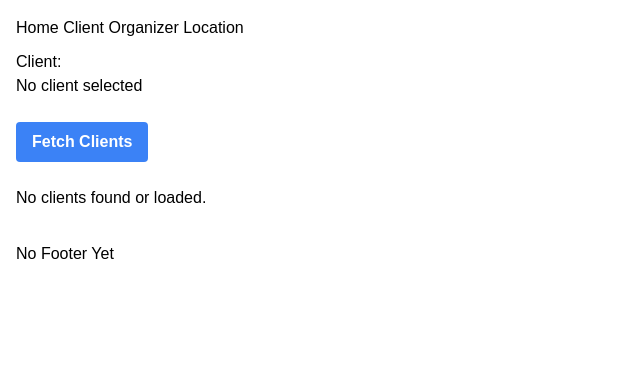
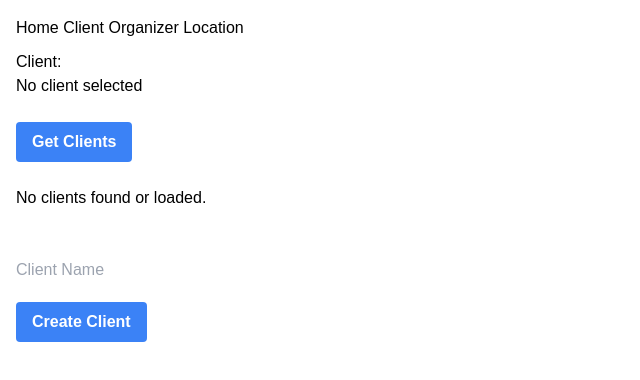
Before and after one commit to aaronsisler/services.events-admin-ui, a Next.js app: page /client in a window 1280 px wide. Shown: the top 380 px of the page, without its empty margins (0-640 px from the left). Built offline with nearby package versions, Linux system fonts and the light colour scheme.

Commit message:
Lots of quick thoughts around getting things working... Next steps TBD

```diff
--- a/package.json
+++ b/package.json
@@ -12,6 +12,7 @@
     "next": "14.2.14",
     "react": "^18",
     "react-dom": "^18",
+    "react-hook-form": "^7.53.1",
     "zustand": "^5.0.0"
   },
   "devDependencies": {
--- /dev/null
+++ b/src/app/client/client-display.tsx
@@ -0,0 +1,17 @@
+import React from "react";
+
+import { Client } from "./client";
+
+interface ClientDisplayProps {
+  client: Client | undefined;
+}
+
+const ClientDisplay = ({ client }: ClientDisplayProps) => (
+  <React.Fragment>
+    Client:
+    <br />
+    {client?.name || "No client selected"}
+  </React.Fragment>
+);
+
+export { ClientDisplay };
--- /dev/null
+++ b/src/app/client/client-dto.ts
@@ -0,0 +1,3 @@
+export interface ClientDto {
+  name: string;
+}
--- /dev/null
+++ b/src/app/client/client-form.tsx
@@ -0,0 +1,42 @@
+import { useForm } from "react-hook-form";
+import { useId } from "react";
+
+import { ClientDto } from "./client-dto";
+
+interface ClientFormProps {
+  createClient(name: string): void;
+}
+
+const ClientForm = ({ createClient }: ClientFormProps) => {
+  const { register, handleSubmit, reset } = useForm();
+
+  const nameInputId = useId();
+
+  const onSubmit = ({ name }: ClientDto) => {
+    createClient(name);
+    reset();
+  };
+
+  return (
+    <form
+      className=""
+      // eslint-disable-next-line @typescript-eslint/no-explicit-any
+      onSubmit={handleSubmit((data: any) => onSubmit({ ...data }))}
+    >
+      <input
+        id={nameInputId}
+        type="text"
+        placeholder="Client Name"
+        {...register("name")}
+      />
+      <br />
+      <input
+        className="btn btn-blue mt-5"
+        type="submit"
+        value="Create Client"
+      />
+    </form>
+  );
+};
+
+export { ClientForm };
--- /dev/null
+++ b/src/app/client/client-list.tsx
@@ -0,0 +1,27 @@
+import React from "react";
+
+import { Client } from "./client";
+
+interface ClientListProps {
+  clients: Client[];
+  setClient(clientId: string): void;
+}
+
+const ClientList = ({ clients, setClient }: ClientListProps) => (
+  <React.Fragment>
+    <ul>
+      {clients.map((client, index) => (
+        <li key={index}>
+          <button
+            className="btn btn-blue my-3"
+            onClick={() => setClient(client.clientId)}
+          >
+            {client.name}
+          </button>
+        </li>
+      ))}
+    </ul>
+  </React.Fragment>
+);
+
+export { ClientList };
--- a/src/app/client/page.tsx
+++ b/src/app/client/page.tsx
@@ -2,6 +2,9 @@
 
 import { Client } from "../client/client";
 import { ClientState, useClientStore } from "../state/client-store";
+import { ClientDisplay } from "./client-display";
+import { ClientForm } from "./client-form";
+import { ClientList } from "./client-list";
 
 function Clients() {
   const client: Client | undefined = useClientStore(
@@ -10,37 +13,30 @@ function Clients() {
   const clients: Client[] = useClientStore(
     (state: ClientState) => state.clients
   );
-  const fetchClients = useClientStore((state: ClientState) => state.fetch);
+  const createClient = useClientStore(
+    (state: ClientState) => state.createClient
+  );
+  const getClients = useClientStore((state: ClientState) => state.getClients);
   const setClient = useClientStore((state: ClientState) => state.setClient);
 
   return (
     <main>
-      Client:
-      <br />
-      {client?.name || "No client selected"}
+      <ClientDisplay client={client} />
       <br />
       <br />
-      <button className="btn btn-blue" onClick={fetchClients}>
-        Fetch Clients
+      <button className="btn btn-blue" onClick={getClients}>
+        Get Clients
       </button>
       <br />
       <br />
       {clients.length == 0 ? (
         <div>No clients found or loaded.</div>
       ) : (
-        <ul>
-          {clients.map((client, index) => (
-            <li key={index}>
-              <button
-                className="btn btn-blue my-3"
-                onClick={() => setClient(client.clientId)}
-              >
-                {client.name}
-              </button>
-            </li>
-          ))}
-        </ul>
+        <ClientList clients={clients} setClient={setClient} />
       )}
+      <br />
+      <br />
+      <ClientForm createClient={createClient} />
     </main>
   );
 }
--- a/src/app/layout.tsx
+++ b/src/app/layout.tsx
@@ -37,7 +37,6 @@ export default function RootLayout({
           <Link href="/location">Location</Link>
         </header>
         {children}
-        <footer>No Footer Yet</footer>
       </body>
     </html>
   );
--- a/src/app/state/client-store.ts
+++ b/src/app/state/client-store.ts
@@ -6,14 +6,45 @@ import { Client } from "../client/client";
 export interface ClientState {
   client?: Client;
   clients: Client[];
-  fetch(): void;
+  createClient(name: string): void;
+  getClients(): void;
   setClient(clientId: string): void;
 }
 
 export const useClientStore = create<ClientState>((set) => ({
   client: undefined,
   clients: [],
-  fetch: async () => {
+  createClient: async (name: string) => {
+    try {
+      const response = await fetch(`${BASE_URL}/${CLIENTS_PATH}`, {
+        method: "POST",
+        headers: {
+          Accept: "application/json",
+          "Content-Type": "application/json",
+        },
+        body: JSON.stringify([{ name }]),
+      });
+
+      if (!response.ok) {
+        throw new Error(`Response status: ${response.status}`);
+      }
+
+      if (response.status == 200) {
+        const clients: Client[] = await response.json();
+
+        return set((state: ClientState) => ({
+          ...state,
+          clients: [...state.clients, clients[0]],
+        }));
+      }
+
+      // eslint-disable-next-line @typescript-eslint/no-explicit-any
+    } catch (error: any) {
+      console.error(error);
+      console.error(error.message);
+    }
+  },
+  getClients: async () => {
     try {
       const response = await fetch(`${BASE_URL}/${CLIENTS_PATH}`, {
         method: "GET",
```
Also changed, not shown: 2 other files (tests, documents, lock files or other folders).
